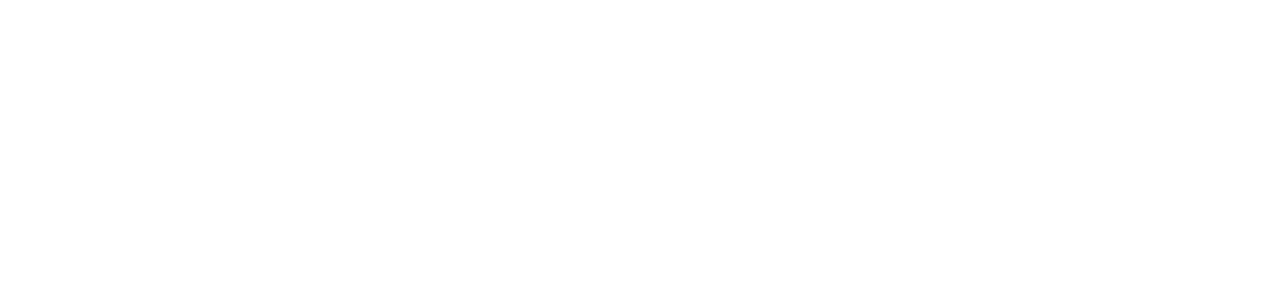
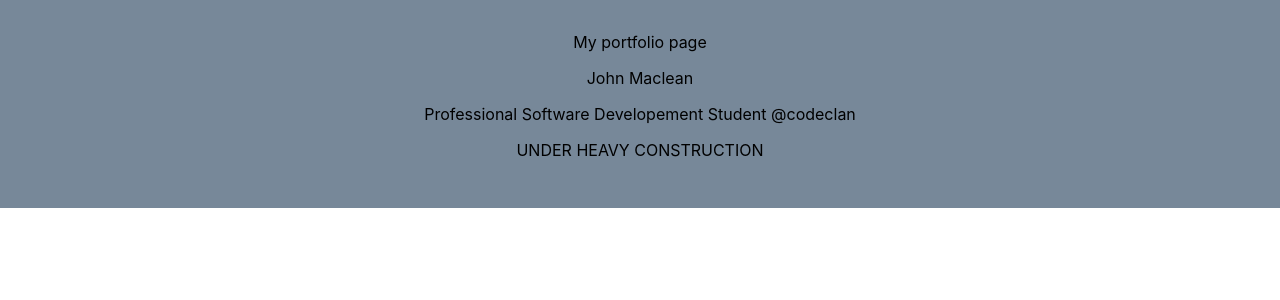
Before and after one commit to tribute2johnny/My-Portfolio, a React (Create React App) app: page / in a window 1280 px wide. Shown: the top 300 px of the page. Built offline with nearby package versions, Linux system fonts and the light colour scheme.

Commit message:
homepage added

```diff
--- a/package.json
+++ b/package.json
@@ -1,6 +1,7 @@
 {
   "name": "portfolio",
   "version": "0.1.0",
+  "homepage": "https://<username>.github.io/<repo-name>",
   "private": true,
   "dependencies": {
     "@testing-library/jest-dom": "^5.16.5",
@@ -34,5 +35,8 @@
       "last 1 firefox version",
       "last 1 safari version"
     ]
+  },
+  "devDependencies": {
+    "gh-pages": "^4.0.0"
   }
 }
--- a/src/App.css
+++ b/src/App.css
@@ -1,3 +1,6 @@
 .App {
   text-align: center;
+  background-color: lightslategray;
+  margin: 0;
+  padding: 2em;
 }
--- a/src/App.js
+++ b/src/App.js
@@ -1,10 +1,13 @@
-import logo from './logo.svg';
 import './App.css';
+
 
 function App() {
   return (
     <div className="App">
-
+    <>My portfolio page</>
+    <p>John Maclean</p>
+    <p>Professional Software Developement Student @codeclan</p>
+    <p>UNDER HEAVY CONSTRUCTION</p>
     </div>
   );
 }
```
Also changed, not shown: src/Containers/PortfolioContainer.js (deleted, +0 -11 lines), 1 other file (tests, documents, lock files or other folders).
